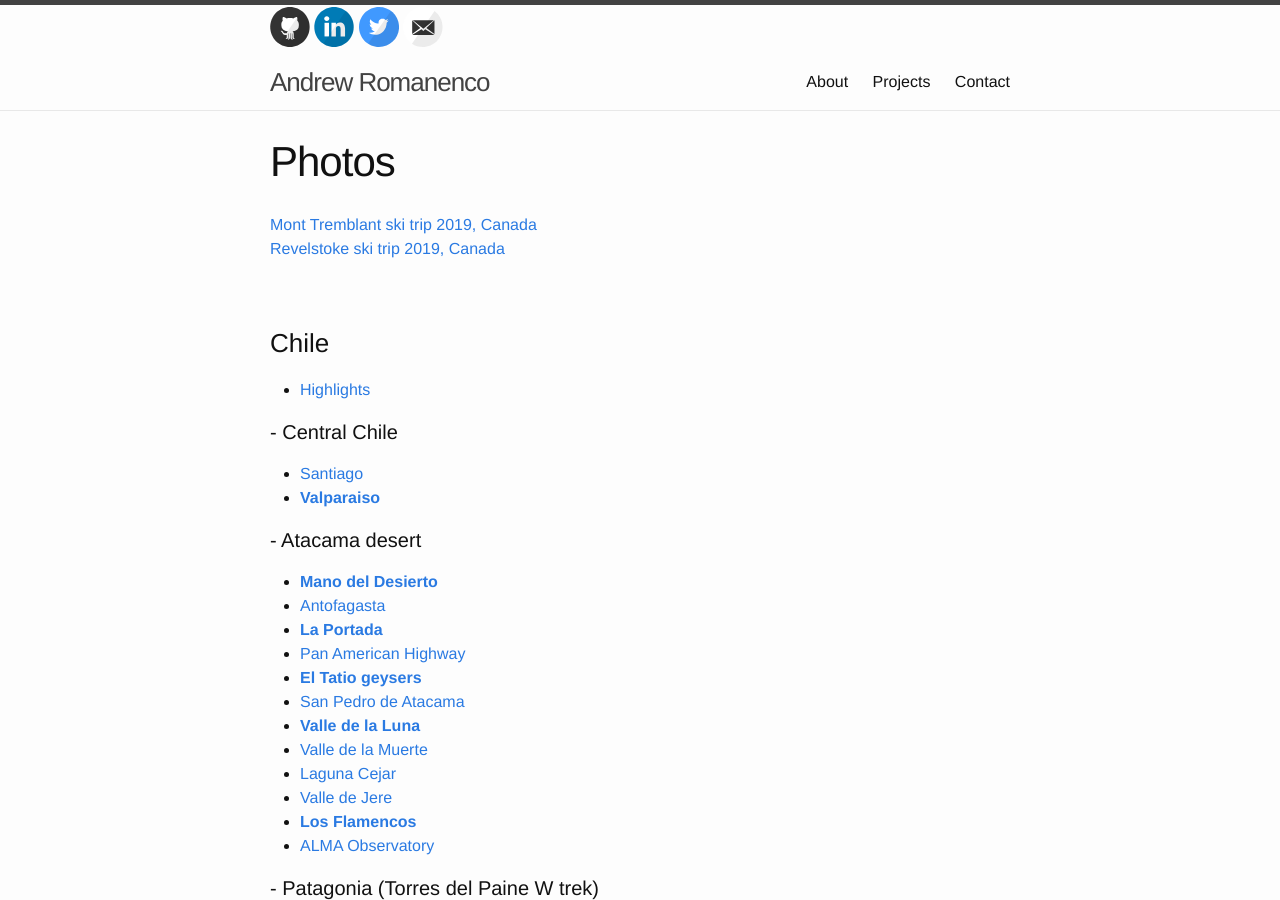
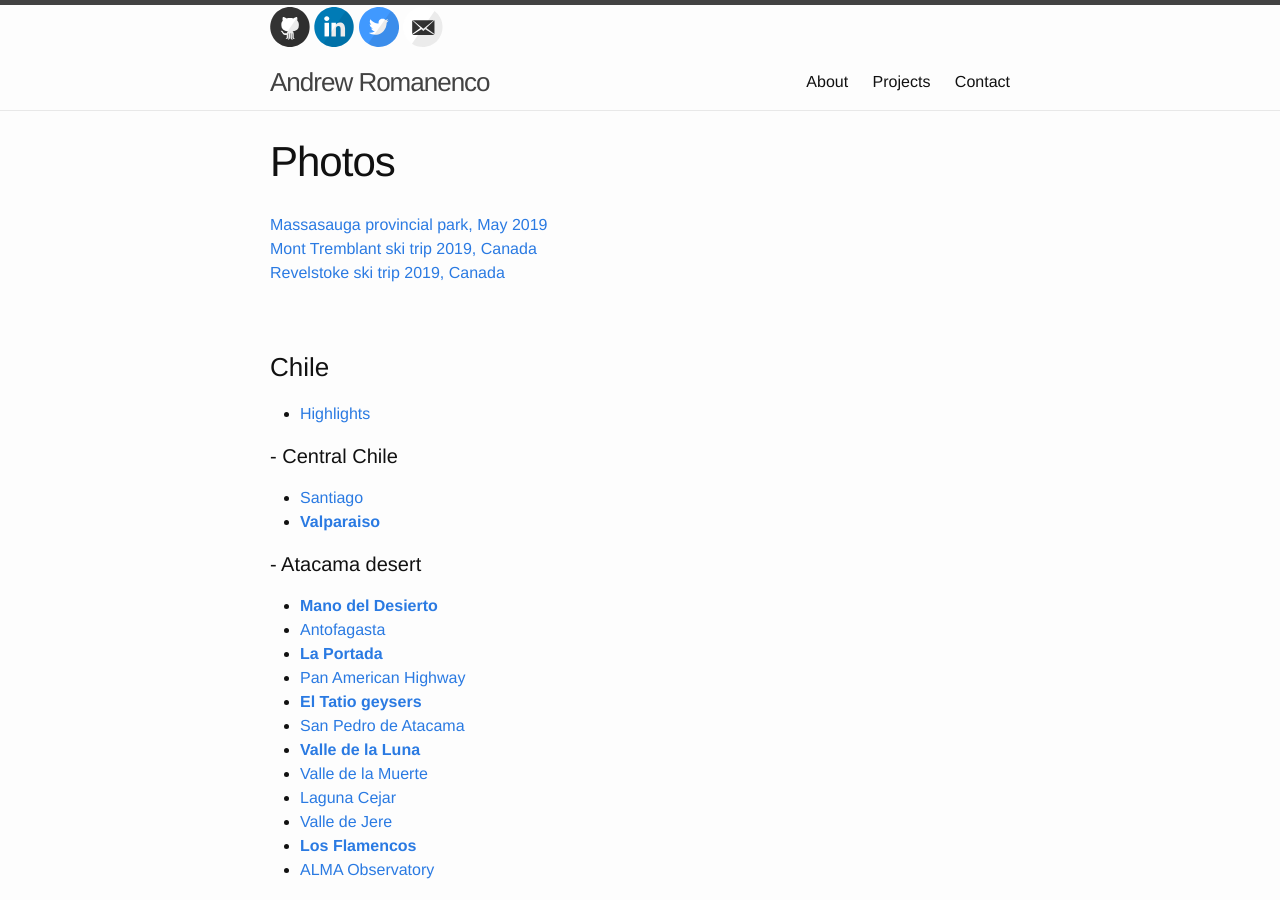
Before and after one commit to andrewromanenco/andrewromanenco.github.io, a Jekyll site: the page built from photos.markdown, in a window 1280 px wide and 900 px high. Built offline with Jekyll 4.4.1, drawn with Linux system fonts in a browser that asks for light colours; comment, search, counter and statistics services are not loaded.

Commit message:
Add Massasauga pics

```diff
--- a/photos.markdown
+++ b/photos.markdown
@@ -4,6 +4,7 @@ title: Photos
 permalink: /photos/
 ---
 
+<a href="https://photos.app.goo.gl/Tyb26J4mHTzYsYkz6" target="_blank">Massasauga provincial park, May 2019</a><br/>
 <a href="https://photos.app.goo.gl/vNvfdtiSAFyUyjwi9" target="_blank">Mont Tremblant ski trip 2019, Canada</a><br/>
 <a href="https://photos.app.goo.gl/tHLK7gUhZZT9bmis9" target="_blank">Revelstoke ski trip 2019, Canada</a><br/>
 <br/><br/>
```
